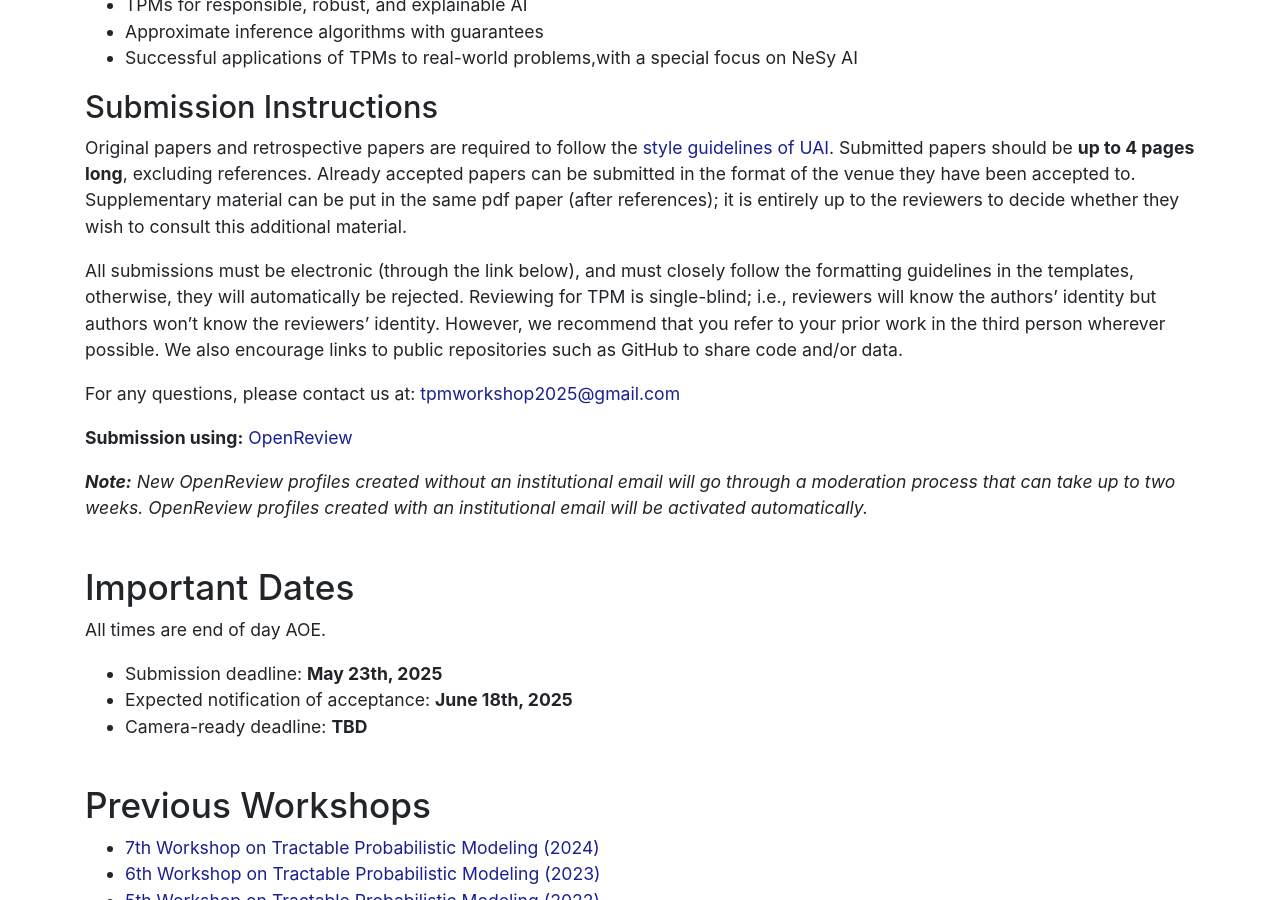
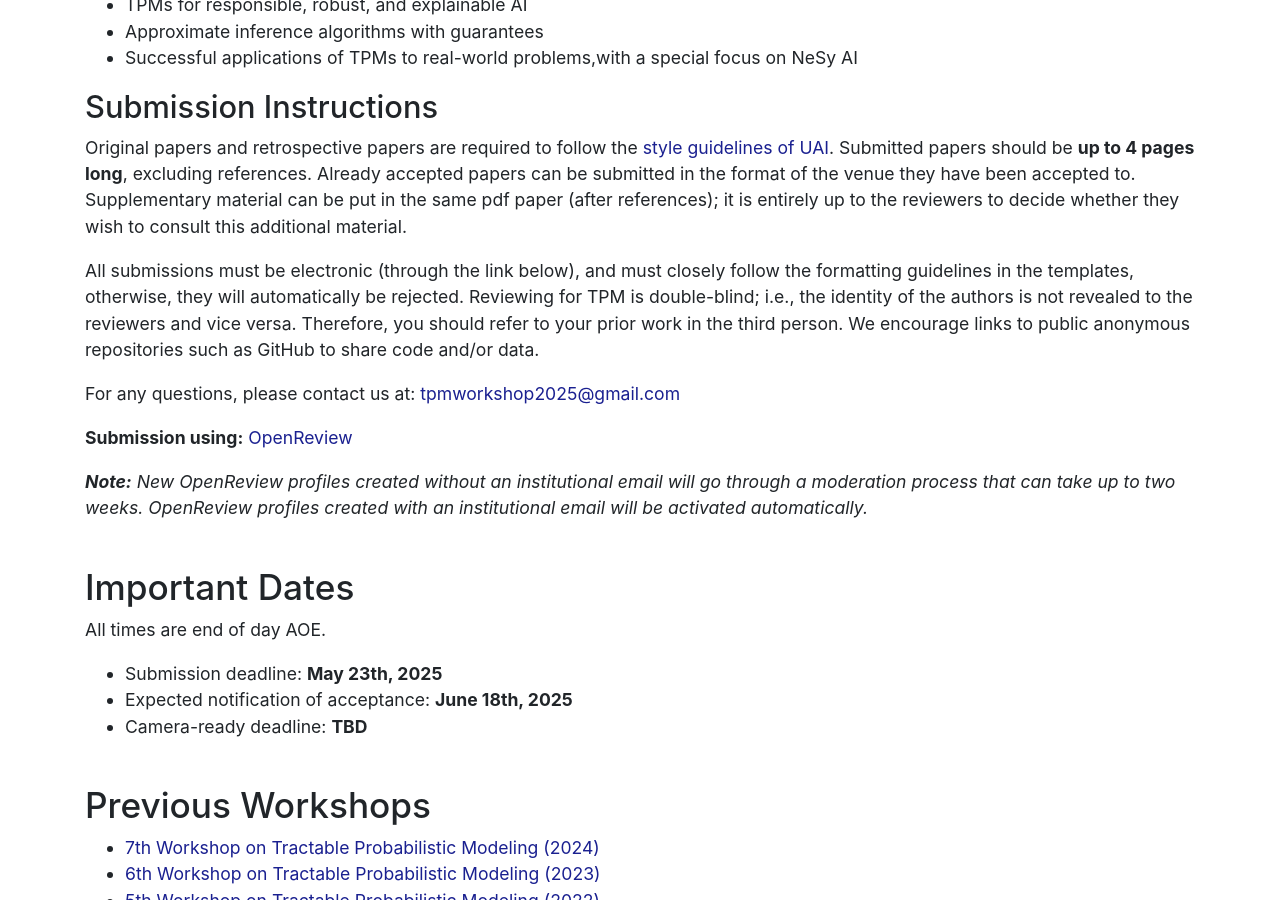
Before and after one commit to tractable-probabilistic-modeling/tpm2025, a Jekyll site: the page built from index.md, in a window 1280 px wide and 900 px high, scrolled down 2744 px. Built offline with Jekyll 4.4.1, drawn with Linux system fonts in a browser that asks for light colours.

Commit message:
Update CFP

```diff
--- a/index.md
+++ b/index.md
@@ -85,9 +85,9 @@ Already accepted papers can be submitted in the format of the venue they have be
 Supplementary material can be put in the same pdf paper (after references); it is entirely up to the reviewers to decide whether they wish to consult this additional material.
 
 All submissions must be electronic (through the link below), and must closely follow the formatting guidelines in the templates, otherwise, they will automatically be rejected.
-Reviewing for TPM is single-blind; i.e., reviewers will know the authors’ identity but authors won't know the reviewers' identity.
-However, we recommend that you refer to your prior work in the third person wherever possible.
-We also encourage links to public repositories such as GitHub to share code and/or data.
+Reviewing for TPM is double-blind; i.e., the identity of the authors is not revealed to the reviewers and vice versa.
+Therefore, you should refer to your prior work in the third person.
+We encourage links to public anonymous repositories such as GitHub to share code and/or data.
 
 For any questions, please contact us at: [tpmworkshop2025@gmail.com](mailto:tpmworkshop2025@gmail.com)
 
```
Also changed, not shown: _pages/cfp.md (+3 -3 lines).
